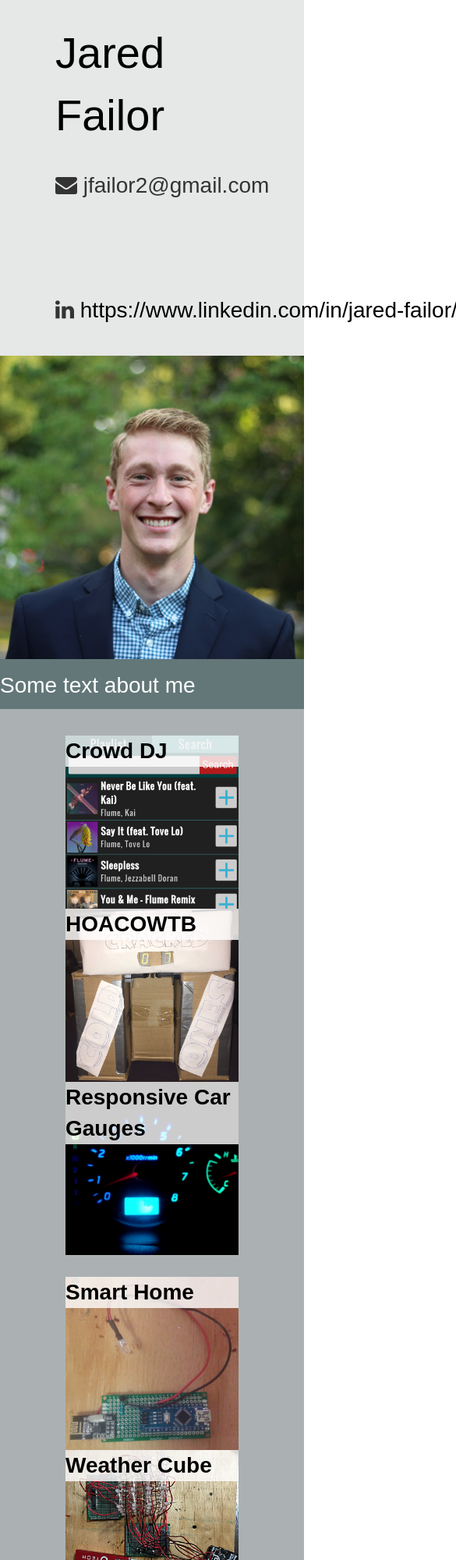
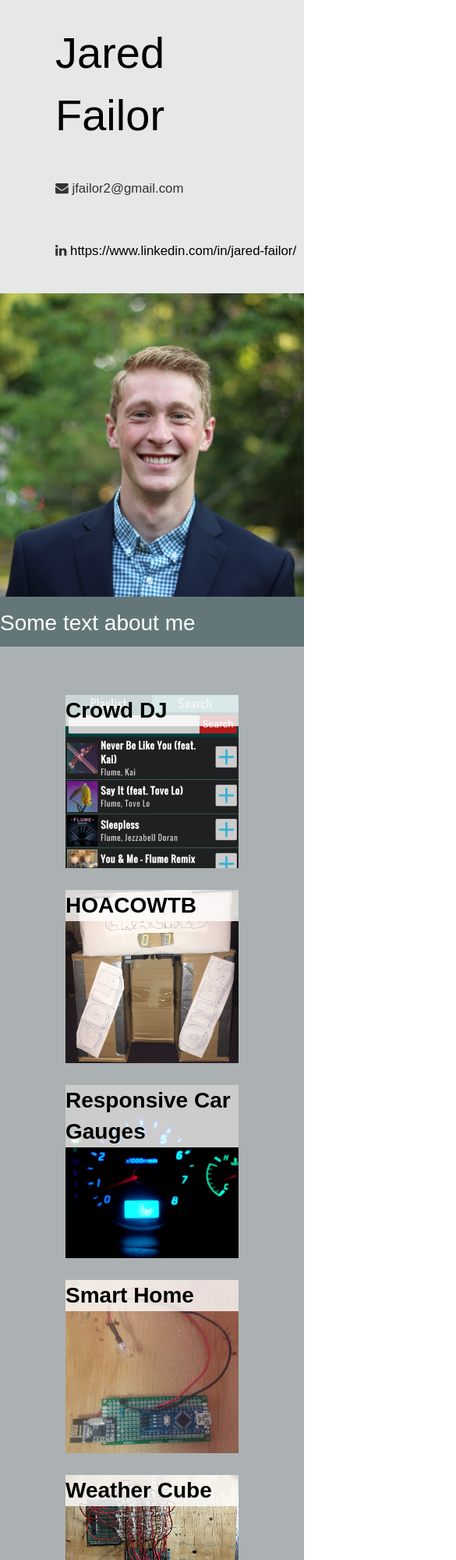
Before and after one commit to JaredWF/JaredWF.github.io, a plain HTML site: page index.html in a window 390 px wide. Shown: the top 2000 px of the page at 78% size, 585 px wide, since content can reach past the window. Drawn offline with nearby package versions, Linux system fonts and the light colour scheme; a web font is replaced by a local one.

Commit message:
Fix header on mobile

```diff
--- a/css/landingStyle.css
+++ b/css/landingStyle.css
@@ -16,8 +16,8 @@ body {
 
 .contact-info {
   padding-top: 1em;
-  font-size: 0.5em;
-  white-space:nowrap;
+  font-size: 0.3em;
+  white-space: nowrap;
 }
 
 a {
@@ -59,6 +59,7 @@ a:active {
 .thumb {
     position:relative;
     overflow:hidden;
+    margin-top: 2em;
 }
 
 .card-img-top {
--- a/index.html
+++ b/index.html
@@ -23,9 +23,9 @@
         &nbsp;&nbsp;&nbsp;&nbsp;
         <span class="contact-info">
           <i class="fa fa-linkedin" aria-hidden="true"></i>
-            <a href="https://www.linkedin.com/in/jared-failor/">
-              https://www.linkedin.com/in/jared-failor/
-            </a>
+          <a href="https://www.linkedin.com/in/jared-failor/">
+            https://www.linkedin.com/in/jared-failor/
+          </a>
         </span>
       </div>
     </div>
@@ -71,10 +71,7 @@
               <img class="card-img-top" src="img/CarGauges.jpg" alt="Responsive Car Gauges">
             </a>
           </div>
-        </div>
-      </div>
-      <div class="row">
-        <div class="col-md-4 col-xs-12">
+        </div><div class="col-md-4 col-xs-12">
           <div class="thumb">
             <a href="index.html">
               <div class="card-text">
```
